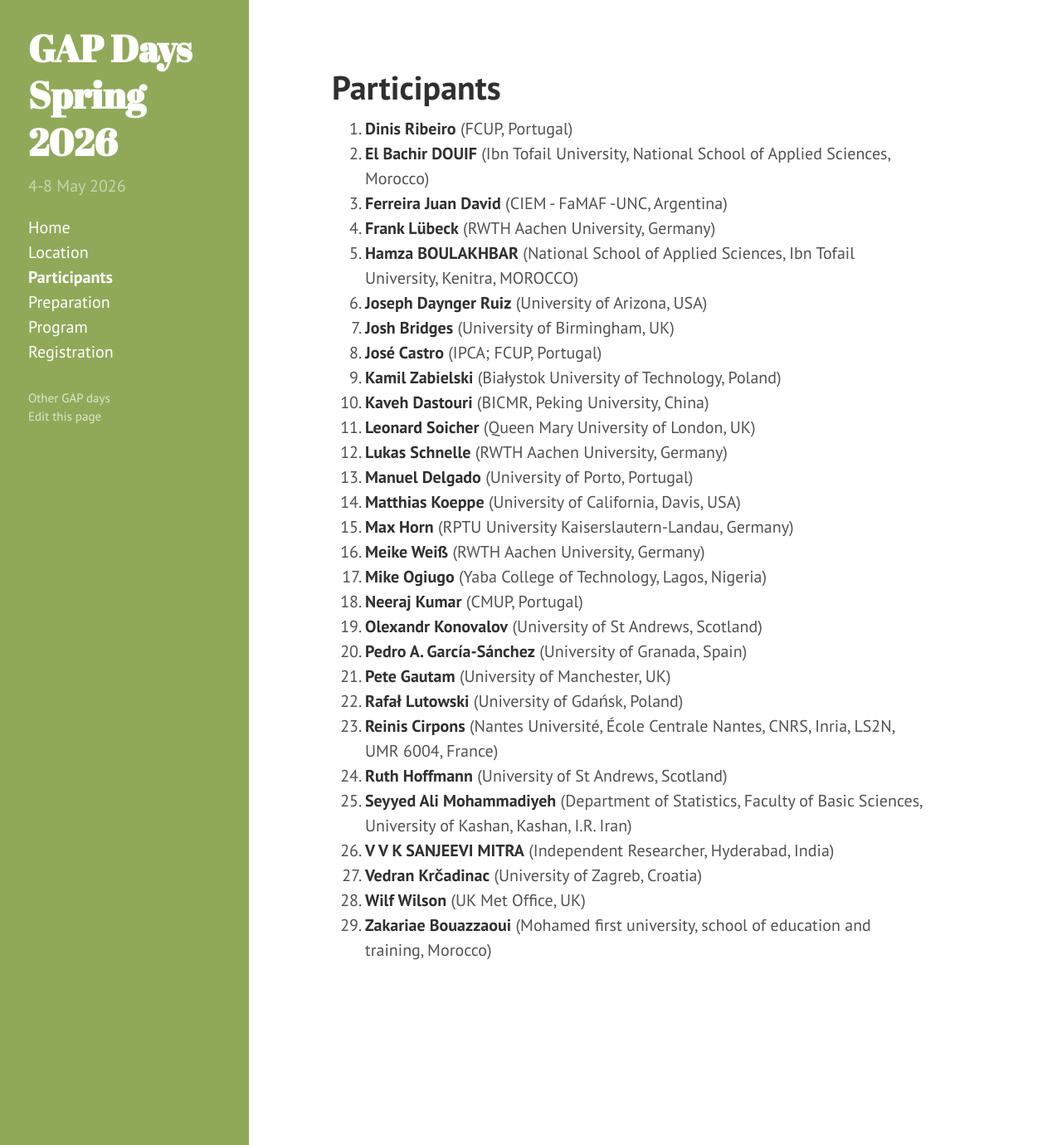
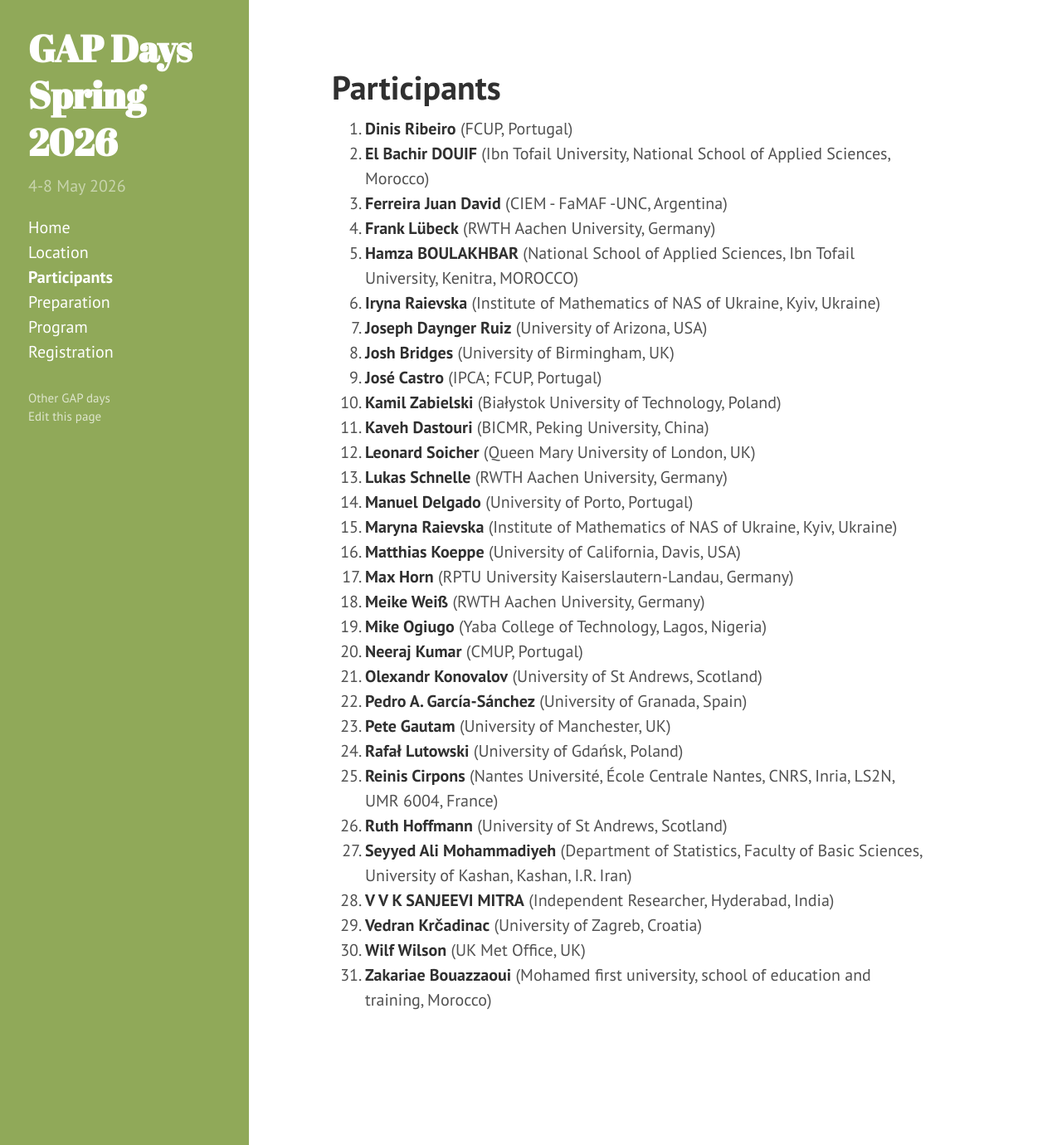
Before and after one commit to gapdays/gapdays2026-spring, a Jekyll site: the page built from participants.md, in a window 1280 px wide and 1380 px high. Shown: the whole window at 83% size. Built offline with Jekyll 4.4.1, drawn with Linux system fonts in a browser that asks for light colours.

Commit message:
participants list updated

```diff
--- a/participants.md
+++ b/participants.md
@@ -31,6 +31,8 @@ participants:
   - {name: Olexandr Konovalov, affiliation: "University of St Andrews, Scotland"}
   - {name: Neeraj Kumar, affiliation: "CMUP, Portugal"}
   - {name: Dinis Ribeiro, affiliation: "FCUP, Portugal"}
+  - {name: Iryna Raievska, affiliation: "Institute of Mathematics of NAS of Ukraine, Kyiv, Ukraine"}
+  - {name: Maryna Raievska, affiliation: "Institute of Mathematics of NAS of Ukraine, Kyiv, Ukraine"}
 ---
 
 <ol>{% assign participants = page.participants | sort: "name" %}
```
